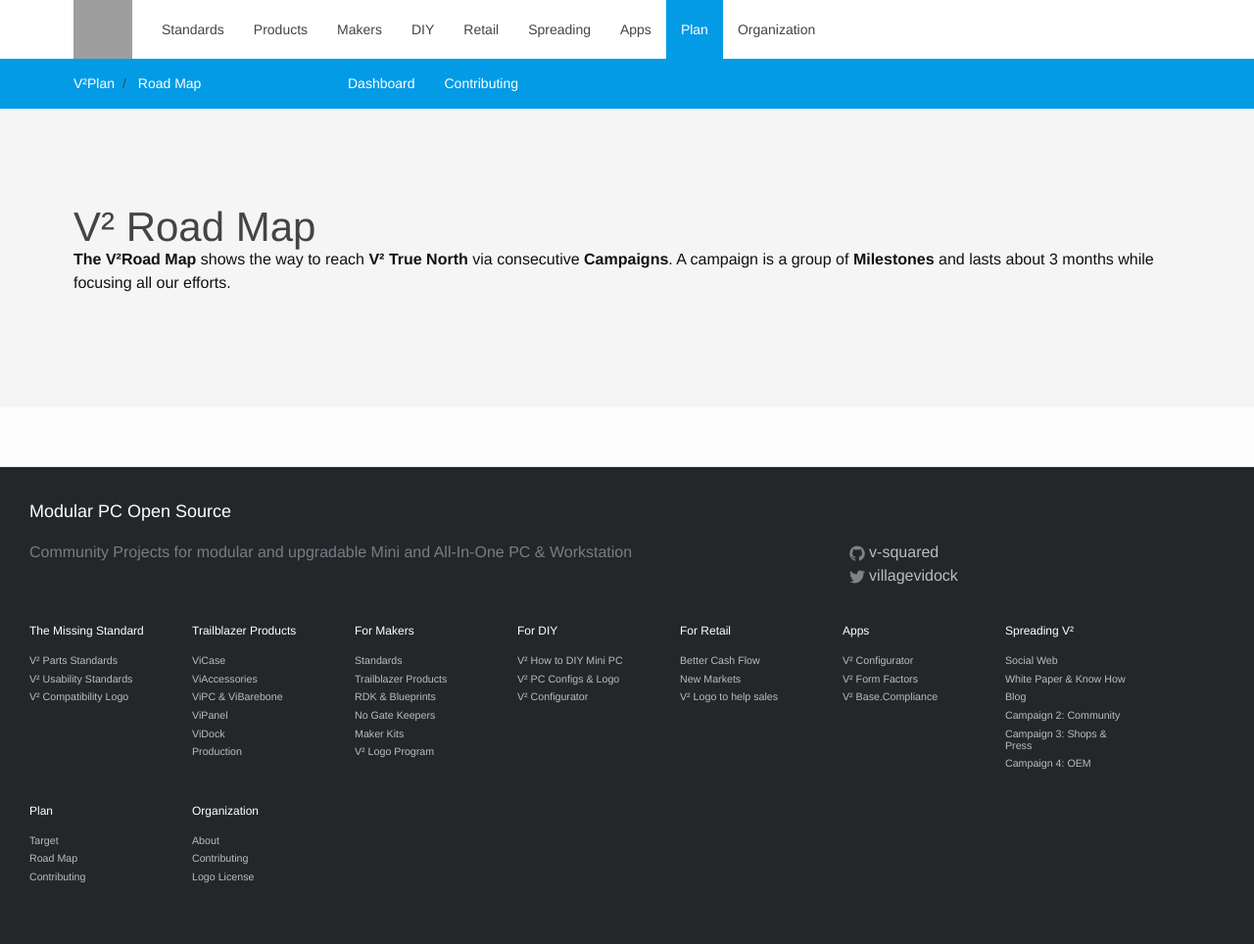
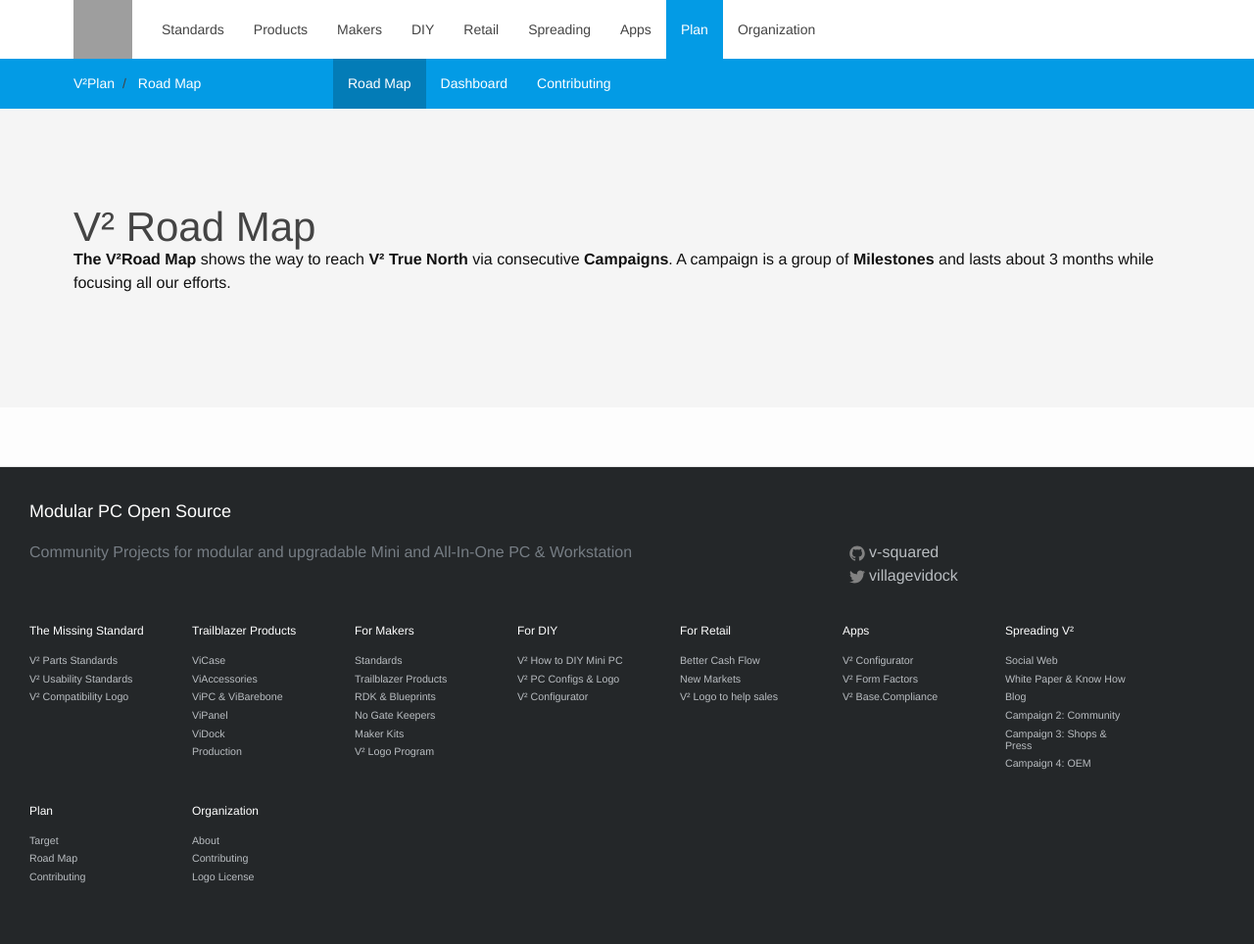
Before and after one commit to V-Squared/v2-Plan, a Jekyll site: the page built from road-map.md, in a window 1280 px wide. Shown: the whole page at 98% size. Built offline with Jekyll 4.4.1, drawn with Linux system fonts in a browser that asks for light colours; nearby versions of some CDN libraries; grey boxes are pictures that could not be loaded.

Commit message:
Add Menu Item in Front Matter

```diff
--- a/road-map.md
+++ b/road-map.md
@@ -1,5 +1,6 @@
 ---
 layout: page
+menu: Road Map
 title: V² Road Map
 description: <strong>The V²Road Map</strong> shows the way to reach <strong>V² True North</strong> via consecutive <strong>Campaigns</strong>. A campaign is a group of <strong>Milestones</strong> and lasts about 3 months while focusing all our efforts.
 breadcrumbs: Road Map
```
